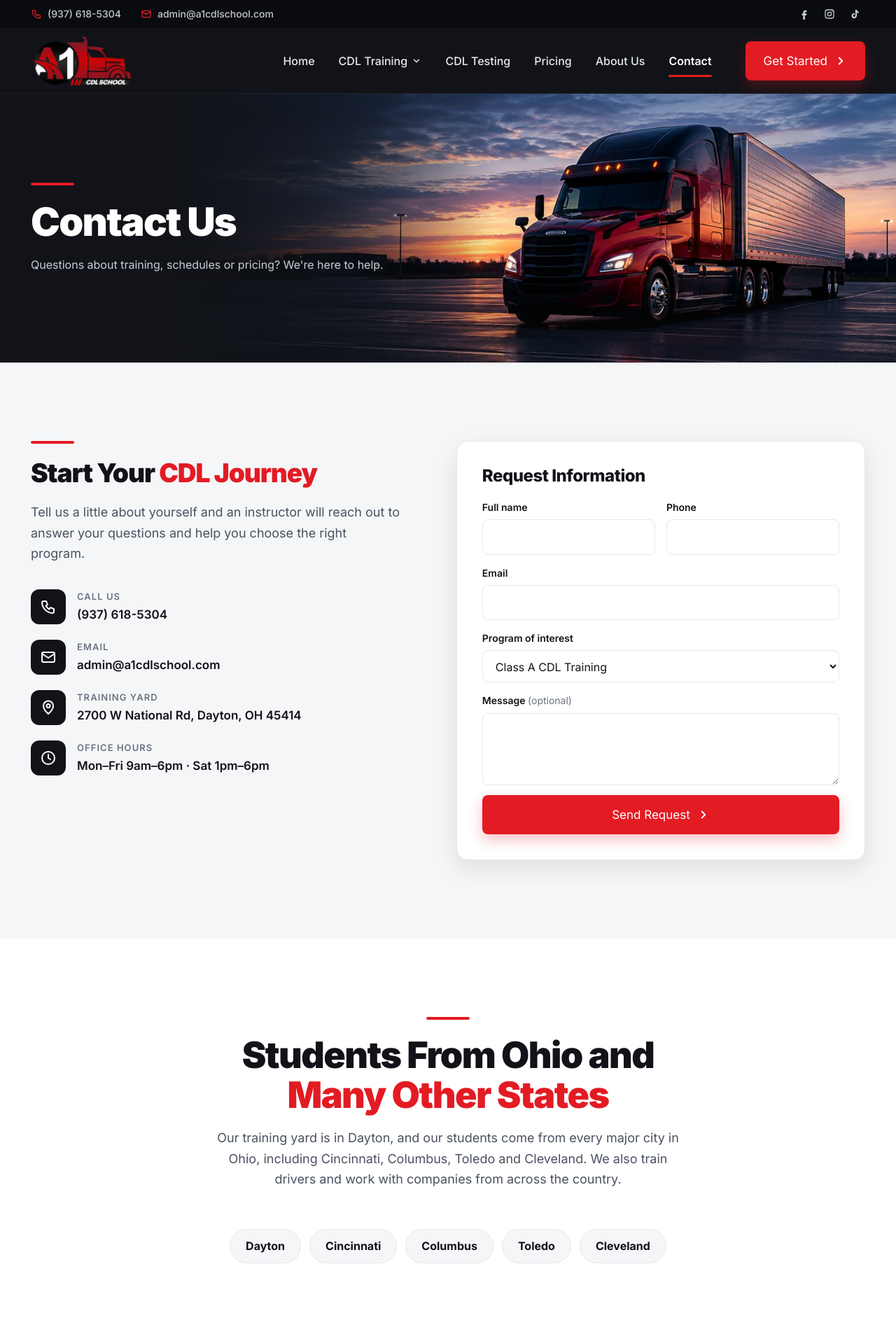
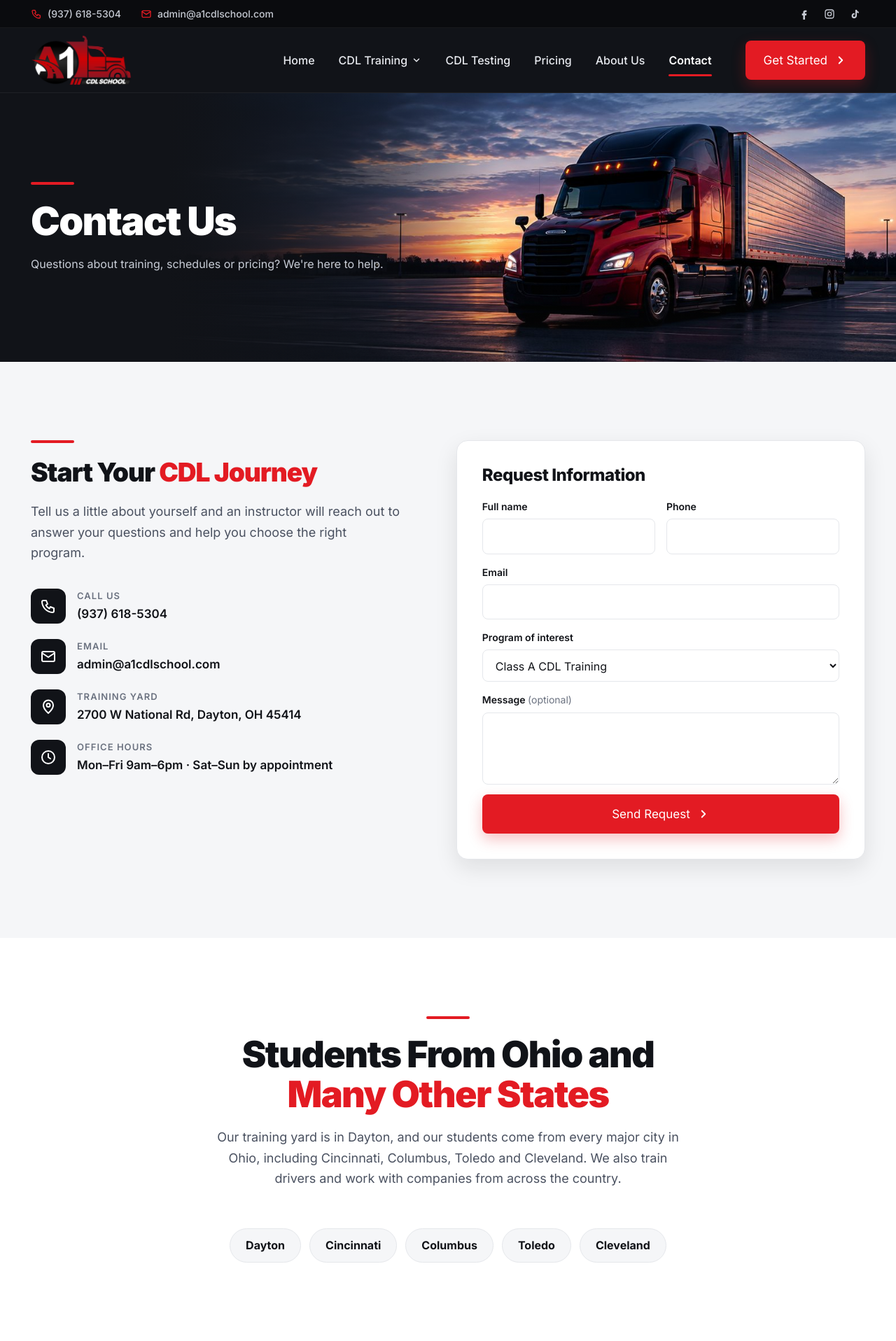
Before and after one commit to mandeepsingh/a1cdlschool, a PHP site: page /contact.html in a window 1280 px wide. Shown: the top 1916 px of the page at 70% size. Run offline with PHP 8.4, Linux system fonts and the light colour scheme.

Commit message:
Keep top bar visible on scroll; set weekend hours to by appointment
- Make the contact top bar sticky and offset the header below it
- Show Sat–Sun office hours as "by appointment" and drop the Saturday
  hours from the structured data

Co-Authored-By: Claude Opus 5.5 <noreply@anthropic.com>

```diff
--- a/contact.html
+++ b/contact.html
@@ -67,12 +67,6 @@
                 "Friday"
               ],
               "opens": "09:00",
-              "closes": "18:00"
-            },
-            {
-              "@type": "OpeningHoursSpecification",
-              "dayOfWeek": "Saturday",
-              "opens": "13:00",
               "closes": "18:00"
             }
           ],
@@ -244,7 +238,7 @@
                 <circle cx="12" cy="12" r="9" />
                 <path d="M12 7v5l3 2" />
               </svg>
-              <div><small>Office hours</small><span>Mon–Fri 9am–6pm · Sat 1pm–6pm</span></div>
+              <div><small>Office hours</small><span>Mon–Fri 9am–6pm · Sat–Sun by appointment</span></div>
             </li>
           </ul>
         </div>
--- a/css/styles.css
+++ b/css/styles.css
@@ -25,6 +25,7 @@
   --shadow-lg: 0 24px 60px rgba(17, 19, 24, .18);
   --container: 1240px;
   --header-h: 92px;
+  --topbar-h: 40px;
   --ease: cubic-bezier(.2, .7, .2, 1);
 }
 
@@ -36,7 +37,7 @@
 
 html {
   scroll-behavior: smooth;
-  scroll-padding-top: calc(var(--header-h) - 8px);
+  scroll-padding-top: calc(var(--topbar-h) + var(--header-h) - 8px);
 }
 
 body {
@@ -205,6 +206,10 @@ ol {
 
 /* ---------- Top bar ---------- */
 .topbar {
+  position: sticky;
+  top: 0;
+  z-index: 101;
+  height: var(--topbar-h);
   background: #0a0b0e;
   color: #c5c9d2;
   font-size: 14px;
@@ -216,7 +221,7 @@ ol {
   align-items: center;
   justify-content: space-between;
   gap: 16px;
-  min-height: 40px;
+  height: 100%;
 }
 
 .topbar-contact {
@@ -302,7 +307,7 @@ ol {
 /* ---------- Header ---------- */
 .site-header {
   position: sticky;
-  top: 0;
+  top: var(--topbar-h);
   z-index: 100;
   background: rgba(17, 19, 24, 1);
   backdrop-filter: saturate(140%) blur(8px);
@@ -1996,7 +2001,7 @@ ol {
     background: var(--ink);
     border-top: 1px solid var(--line-dark);
     padding: 12px 24px 28px;
-    max-height: calc(100vh - var(--header-h));
+    max-height: calc(100vh - var(--topbar-h) - var(--header-h));
     overflow-y: auto;
     transform: translateY(-12px);
     opacity: 0;
--- a/wp-theme/a1cdlschool/front-page.php
+++ b/wp-theme/a1cdlschool/front-page.php
@@ -381,7 +381,7 @@ get_header();
                 <circle cx="12" cy="12" r="9" />
                 <path d="M12 7v5l3 2" />
               </svg>
-              <div><small>Office hours</small><span>Mon–Fri 9am–6pm · Sat 1pm–6pm</span></div>
+              <div><small>Office hours</small><span>Mon–Fri 9am–6pm · Sat–Sun by appointment</span></div>
             </li>
           </ul>
         </div>
--- a/wp-theme/a1cdlschool/inc/head/contact.php
+++ b/wp-theme/a1cdlschool/inc/head/contact.php
@@ -53,12 +53,6 @@
               ],
               "opens": "09:00",
               "closes": "18:00"
-            },
-            {
-              "@type": "OpeningHoursSpecification",
-              "dayOfWeek": "Saturday",
-              "opens": "13:00",
-              "closes": "18:00"
             }
           ],
           "areaServed": [
--- a/wp-theme/a1cdlschool/inc/head/index.php
+++ b/wp-theme/a1cdlschool/inc/head/index.php
@@ -55,12 +55,6 @@
               ],
               "opens": "09:00",
               "closes": "18:00"
-            },
-            {
-              "@type": "OpeningHoursSpecification",
-              "dayOfWeek": "Saturday",
-              "opens": "13:00",
-              "closes": "18:00"
             }
           ],
           "areaServed": [
--- a/wp-theme/a1cdlschool/page-contact.php
+++ b/wp-theme/a1cdlschool/page-contact.php
@@ -52,7 +52,7 @@ get_header();
                 <circle cx="12" cy="12" r="9" />
                 <path d="M12 7v5l3 2" />
               </svg>
-              <div><small>Office hours</small><span>Mon–Fri 9am–6pm · Sat 1pm–6pm</span></div>
+              <div><small>Office hours</small><span>Mon–Fri 9am–6pm · Sat–Sun by appointment</span></div>
             </li>
           </ul>
         </div>
```
Also changed, not shown: index.html (+1 -7 lines), wp-theme/a1cdlschool/css/styles.css (+9 -4 lines).
